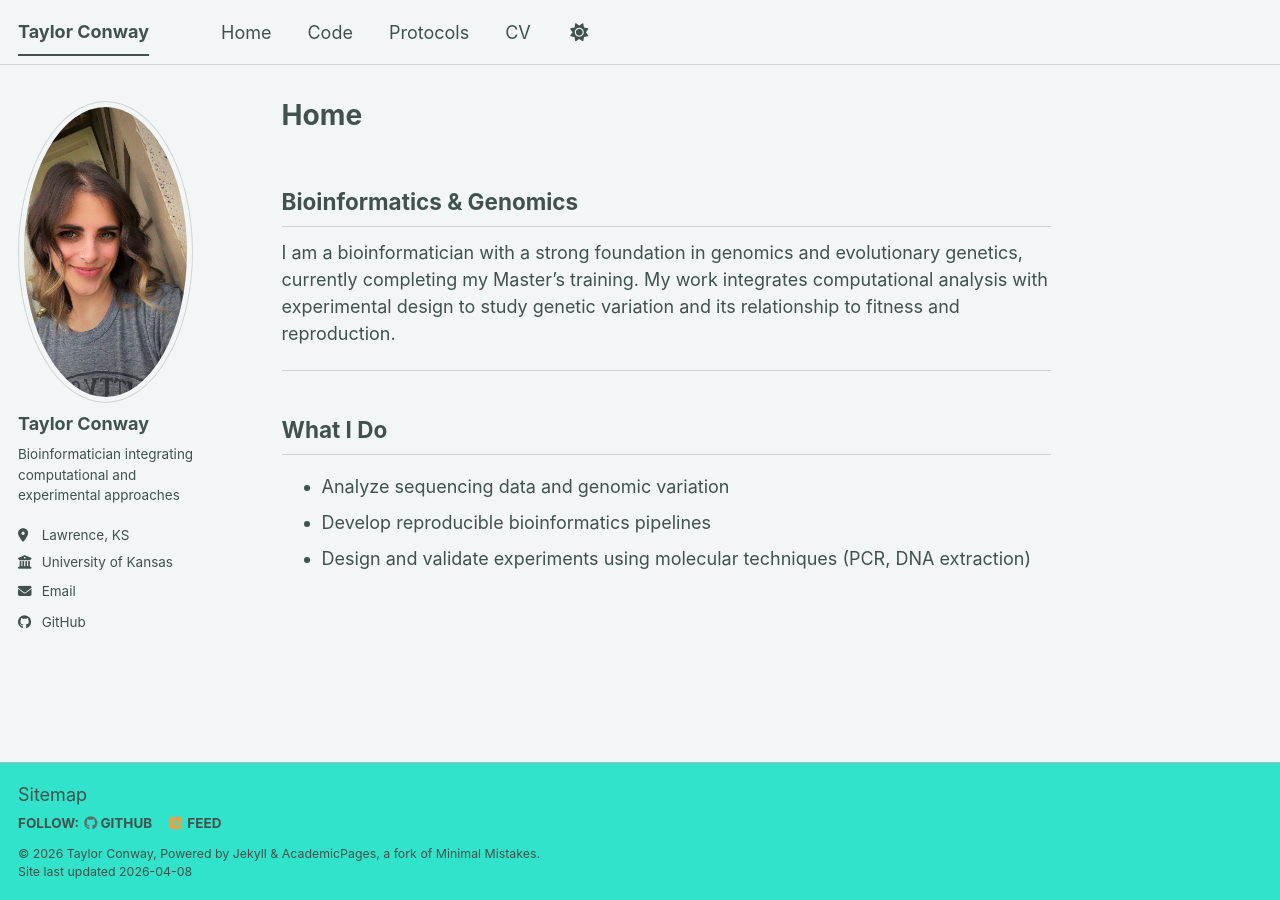
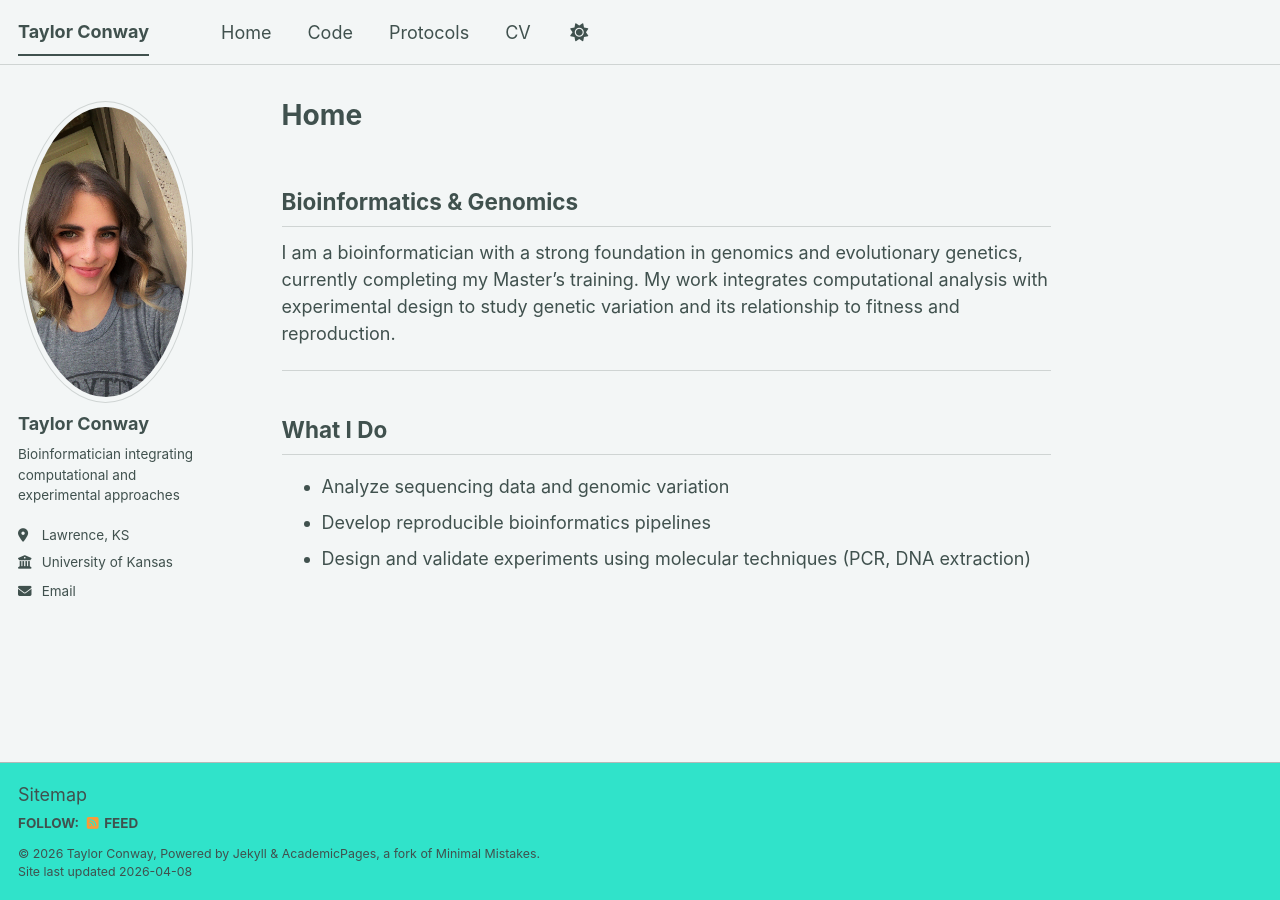
Before and after one commit to ShesCodingOverHere/TaylorConway.github.io, a Jekyll site: the page built from index.md, in a window 1280 px wide. Built offline with Jekyll 4.4.1, drawn with Linux system fonts in a browser that asks for light colours; a script bundle is joined from its source files by our own code; library files that are not in the unit come from our copies.

Commit message:
Update _config.yml

```diff
--- a/_config.yml
+++ b/_config.yml
@@ -30,7 +30,7 @@ author:
   email            : "tdmc253@gmail.com"
 
   # Repositories and software development
-  github           : "https://github.com/ShesCodingOverHere/TaylorConwayCode/"
+  github           : # "https://github.com/ShesCodingOverHere/TaylorConwayCode/"
 
   # Social media
   artstation       : # Username
```
